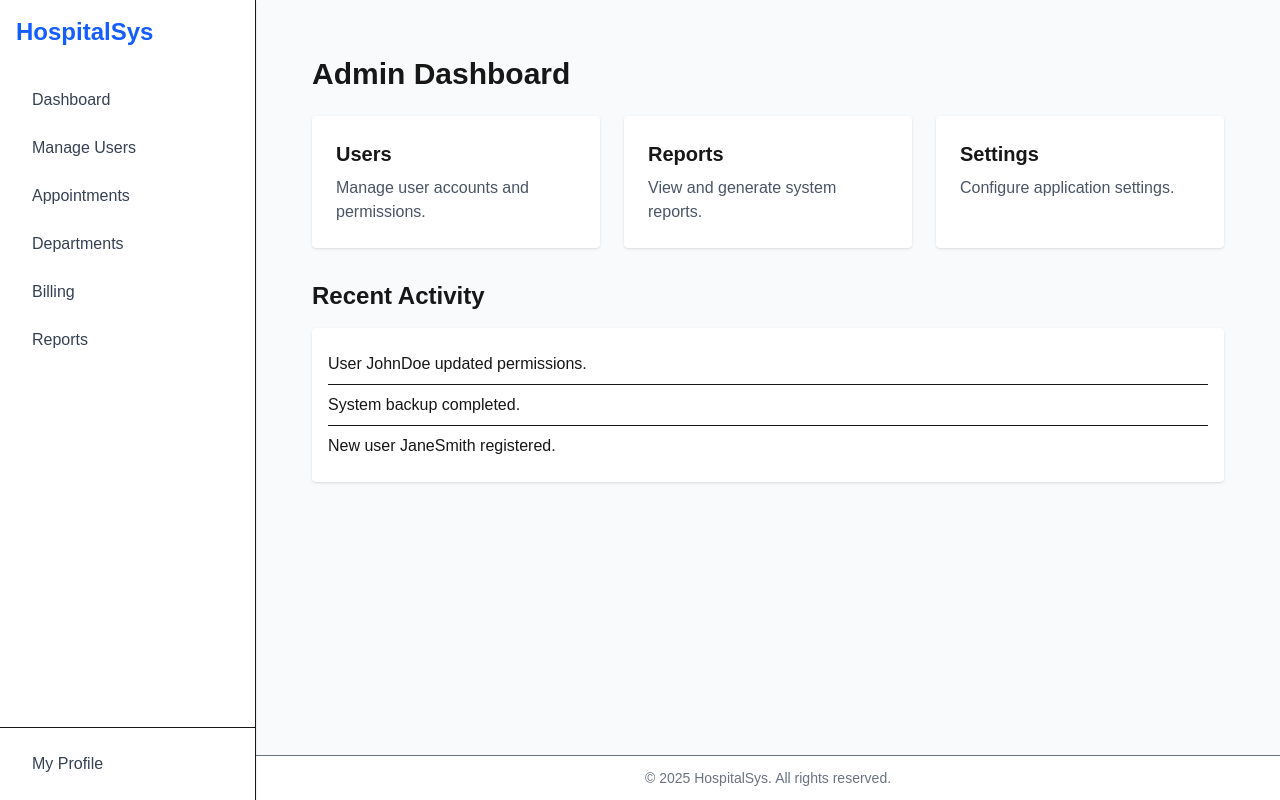
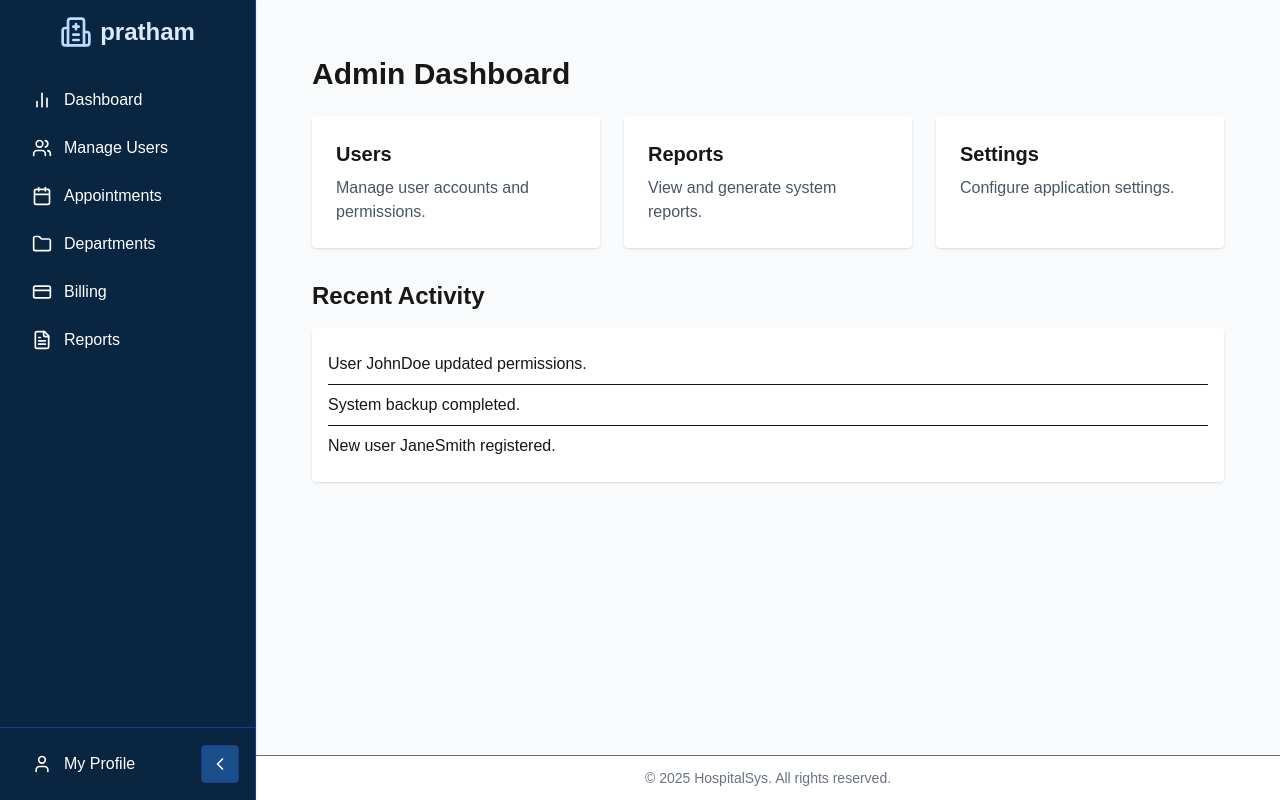
Before and after one commit to adityasriv2317/pratham, a Next.js app: page /dashboard/admin in a window 1280 px wide. Built offline with nearby package versions, Linux system fonts and the light colour scheme; a web font is replaced by a local one; what next-redux-wrapper would draw is missing.

Commit message:
sidebar fix

```diff
--- a/src/components/Sidebar.tsx
+++ b/src/components/Sidebar.tsx
@@ -2,8 +2,27 @@
 
 import { useState } from "react";
 import Link from "next/link";
-import { useRouter, usePathname } from "next/navigation";
-import { Menu, X } from "lucide-react";
+import { usePathname } from "next/navigation";
+import {
+  Menu,
+  X,
+  Hospital,
+  ChevronLeft,
+  ChevronRight,
+  Users,
+  Calendar,
+  FileText,
+  Folder,
+  CreditCard,
+  BarChart2,
+  User,
+  ClipboardList,
+  BookOpen,
+  FlaskConical,
+  MessageCircle,
+  BedDouble,
+  Contact,
+} from "lucide-react";
 import { cn } from "@/lib/utils";
 
 type Role = "admin" | "doctor" | "staff" | "patient";
@@ -12,96 +31,284 @@ interface SidebarProps {
   role: Role;
 }
 
-const menuItems = {
+// Add icon property to each menu item
+const menuItems: Record<
+  Role,
+  { label: string; href: string; icon: React.ElementType }[]
+> = {
   admin: [
-    { label: "Dashboard", href: "/admin/dashboard" },
-    { label: "Manage Users", href: "/admin/users" },
-    { label: "Appointments", href: "/admin/appointments" },
-    { label: "Departments", href: "/admin/departments" },
-    { label: "Billing", href: "/admin/billing" },
-    { label: "Reports", href: "/admin/reports" },
+    { label: "Dashboard", href: "/admin/dashboard", icon: BarChart2 },
+    { label: "Manage Users", href: "/admin/users", icon: Users },
+    { label: "Appointments", href: "/admin/appointments", icon: Calendar },
+    { label: "Departments", href: "/admin/departments", icon: Folder },
+    { label: "Billing", href: "/admin/billing", icon: CreditCard },
+    { label: "Reports", href: "/admin/reports", icon: FileText },
   ],
   doctor: [
-    { label: "Dashboard", href: "/doctor/dashboard" },
-    { label: "My Patients", href: "/doctor/patients" },
-    { label: "Appointments", href: "/doctor/appointments" },
-    { label: "Prescriptions", href: "/doctor/prescriptions" },
-    { label: "Lab Reports", href: "/doctor/reports" },
+    { label: "Dashboard", href: "/doctor/dashboard", icon: BarChart2 },
+    { label: "My Patients", href: "/doctor/patients", icon: User },
+    { label: "Appointments", href: "/doctor/appointments", icon: Calendar },
+    {
+      label: "Prescriptions",
+      href: "/doctor/prescriptions",
+      icon: ClipboardList,
+    },
+    { label: "Lab Reports", href: "/doctor/reports", icon: FlaskConical },
   ],
   staff: [
-    { label: "Dashboard", href: "/staff/dashboard" },
-    { label: "Patient Check-In", href: "/staff/checkin" },
-    { label: "Appointments", href: "/staff/appointments" },
-    { label: "Bed Management", href: "/staff/bed-management" },
-    { label: "Billing", href: "/staff/billing" },
+    { label: "Dashboard", href: "/staff/dashboard", icon: BarChart2 },
+    { label: "Patient Check-In", href: "/staff/checkin", icon: BookOpen },
+    { label: "Appointments", href: "/staff/appointments", icon: Calendar },
+    { label: "Bed Management", href: "/staff/bed-management", icon: BedDouble },
+    { label: "Billing", href: "/staff/billing", icon: CreditCard },
   ],
   patient: [
-    { label: "Dashboard", href: "/patient/dashboard" },
-    { label: "Book Appointment", href: "/patient/book" },
-    { label: "My Records", href: "/patient/records" },
-    { label: "Lab Reports", href: "/patient/labs" },
-    { label: "Payments", href: "/patient/payments" },
-    { label: "Contact Doctor", href: "/patient/contact" },
+    { label: "Dashboard", href: "/dashboard/patient", icon: BarChart2 },
+    { label: "Book Appointment", href: "/patient/book", icon: Calendar },
+    { label: "My Records", href: "/patient/records", icon: FileText },
+    { label: "Lab Reports", href: "/patient/labs", icon: FlaskConical },
+    { label: "Payments", href: "/patient/payments", icon: CreditCard },
+    { label: "Contact Doctor", href: "/patient/contact", icon: MessageCircle },
   ],
 };
 
+const darkBlue = "bg-[#0a2540]"; // Dark blue background
+const darkBlueHover = "hover:bg-[#163e6c]";
+const lightBlue = "bg-[#1a4f8c]";
+const textLight = "text-white";
+const textMuted = "text-blue-100";
+
 const Sidebar = ({ role }: SidebarProps) => {
-  const [isOpen, setIsOpen] = useState(false);
-  const router = useRouter();
+  const [isOpen, setIsOpen] = useState(false); // mobile sidebar
+  const [desktopOpen, setDesktopOpen] = useState(true); // desktop sidebar
   const pathname = usePathname();
 
   const renderLinks = () => (
     <>
-      {menuItems[role].map((item) => (
+      {menuItems[role].map((item) => {
+        const Icon = item.icon;
+        return (
           <Link
             key={item.href}
             href={item.href}
             className={cn(
-            "block px-4 py-2 rounded-md text-gray-700 hover:bg-blue-100",
-            pathname === item.href ? "bg-blue-200 font-semibold" : ""
+              "flex items-center gap-3 px-4 py-2 rounded-md transition-colors",
+              textLight,
+              darkBlueHover,
+              pathname === item.href
+                ? "bg-blue-900 font-semibold"
+                : "font-normal"
             )}
+            onClick={() => setIsOpen(false)}
           >
-          {item.label}
+            <Icon className="h-5 w-5" />
+            <span>{item.label}</span>
           </Link>
-      ))}
+        );
+      })}
     </>
   );
 
   return (
     <>
-      {/* Mobile menu button */}
-      <div className="md:hidden flex items-center justify-between p-4 bg-white shadow-sm sticky top-0 z-50">
-        <h1 className="text-xl font-bold text-blue-600">HospitalSys</h1>
-        <button onClick={() => setIsOpen(!isOpen)}>
+      {/* Mobile Top Bar */}
+      <div
+        className={cn(
+          "md:hidden flex items-center justify-between p-4",
+          darkBlue,
+          "sticky top-0 z-50"
+        )}
+      >
+        <div className="flex items-center gap-2">
+          <Hospital className="h-7 w-7 text-blue-200" />
+          <h1 className={cn("text-xl font-bold", textLight)}>pratham</h1>
+        </div>
+        <button
+          onClick={() => setIsOpen(!isOpen)}
+          aria-label="Toggle menu"
+          className={cn("p-2 rounded", darkBlueHover, textLight)}
+        >
           {isOpen ? <X className="h-6 w-6" /> : <Menu className="h-6 w-6" />}
         </button>
       </div>
 
-      {/* Sidebar (mobile and desktop) */}
+      {/* Sidebar for desktop */}
       <aside
         className={cn(
-          "fixed z-40 top-0 left-0 h-full w-64 bg-white border-r shadow-sm flex flex-col justify-between transition-transform",
-          "md:translate-x-0", // Always visible on md+
-          isOpen ? "translate-x-0" : "-translate-x-full",
-          "md:static md:flex"
+          "hidden md:flex flex-col justify-between z-40 top-0 left-0 h-full transition-all",
+          desktopOpen ? "w-64" : "w-16",
+          darkBlue,
+          "border-r border-blue-900 shadow-sm"
+        )}
+        style={{ transition: "width 0.3s" }}
+      >
+        <div>
+          <div className="flex items-center w-full justify-center gap-2 p-4 text-2xl font-bold text-blue-100">
+            <Hospital className="h-8 w-8 text-blue-200" />
+            {desktopOpen && <span>pratham</span>}
+          </div>
+          <nav
+            className={cn(
+              "mt-4 flex flex-col space-y-2 px-4",
+              !desktopOpen && "px-1"
             )}
           >
+            {desktopOpen
+              ? menuItems[role].map((item) => {
+                  const Icon = item.icon;
+                  return (
+                    <Link
+                      key={item.href}
+                      href={item.href}
+                      className={cn(
+                        "flex items-center gap-3 px-4 py-2 rounded-md transition-colors",
+                        textLight,
+                        darkBlueHover,
+                        pathname === item.href
+                          ? "bg-blue-900 font-semibold"
+                          : "font-normal"
+                      )}
+                    >
+                      <Icon className="h-5 w-5" />
+                      <span>{item.label}</span>
+                    </Link>
+                  );
+                })
+              : // Only show icons when collapsed
+                menuItems[role].map((item) => {
+                  const Icon = item.icon;
+                  return (
+                    <Link
+                      key={item.href}
+                      href={item.href}
+                      className={cn(
+                        "flex items-center justify-center h-10 w-10 mx-auto rounded-md transition-colors",
+                        textLight,
+                        darkBlueHover,
+                        pathname === item.href
+                          ? "bg-blue-900 font-semibold"
+                          : "font-normal"
+                      )}
+                      title={item.label}
+                    >
+                      <Icon className="h-5 w-5" />
+                    </Link>
+                  );
+                })}
+          </nav>
+        </div>
+        <div className="p-4 border-t border-blue-900 flex items-center justify-between">
+          {desktopOpen ? (
+            <Link
+              href="/profile"
+              className={cn(
+                "flex items-center gap-3 w-full px-4 py-2 rounded-md transition-colors",
+                textLight,
+                darkBlueHover
+              )}
+            >
+              <User className="h-5 w-5" />
+              <span>My Profile</span>
+            </Link>
+          ) : (
+            <Link
+              href="/profile"
+              className={cn(
+                "flex items-center justify-center h-10 w-10 rounded-md transition-colors",
+                textLight,
+                darkBlueHover
+              )}
+              title="My Profile"
+            >
+              <span className="sr-only">My Profile</span>
+              <User className="h-5 w-5" />
+            </Link>
+          )}
+          {/* Toggle button */}
+          <button
+            onClick={() => setDesktopOpen((v) => !v)}
+            aria-label={desktopOpen ? "Collapse sidebar" : "Expand sidebar"}
+            className={cn(
+              "ml-2 p-2 rounded transition-colors",
+              darkBlueHover,
+              lightBlue,
+              textLight,
+              "border border-blue-900"
+            )}
+            type="button"
+          >
+            {desktopOpen ? (
+              <ChevronLeft className="h-5 w-5" />
+            ) : (
+              <ChevronRight className="h-5 w-5" />
+            )}
+          </button>
+        </div>
+      </aside>
+
+      {/* Mobile menu overlay */}
+      <div
+        className={cn(
+          "fixed inset-0 z-40 bg-black bg-opacity-40 transition-opacity md:hidden",
+          isOpen
+            ? "opacity-100 pointer-events-auto"
+            : "opacity-0 pointer-events-none"
+        )}
+        onClick={() => setIsOpen(false)}
+        aria-hidden={!isOpen}
+      />
+
+      {/* Mobile Sidebar */}
+      <aside
+        className={cn(
+          "fixed z-50 top-0 left-0 h-full w-64 flex flex-col justify-between transition-transform md:hidden",
+          darkBlue,
+          "border-r border-blue-900 shadow-lg",
+          isOpen ? "translate-x-0" : "-translate-x-full"
+        )}
+        style={{ transition: "transform 0.3s" }}
+      >
         <div>
-          <div className="hidden md:block p-4 text-2xl font-bold text-blue-600">
-            HospitalSys
+          <div className="flex items-center gap-2 p-4 text-2xl font-bold text-blue-100">
+            <Hospital className="h-8 w-8 text-blue-200" />
+            pratham
           </div>
           <nav className="mt-4 flex flex-col space-y-2 px-4">
-            {renderLinks()}
+            {menuItems[role].map((item) => {
+              const Icon = item.icon;
+              return (
+                <Link
+                  key={item.href}
+                  href={item.href}
+                  className={cn(
+                    "flex items-center gap-3 px-4 py-2 rounded-md transition-colors",
+                    textLight,
+                    darkBlueHover,
+                    pathname === item.href
+                      ? "bg-blue-900 font-semibold"
+                      : "font-normal"
+                  )}
+                  onClick={() => setIsOpen(false)}
+                >
+                  <Icon className="h-5 w-5" />
+                  <span>{item.label}</span>
+                </Link>
+              );
+            })}
           </nav>
         </div>
-
-        {/* Profile button */}
-        <div className="p-4 border-t">
+        <div className="p-4 border-t border-blue-900">
           <Link
             href="/profile"
-            className="block w-full px-4 py-2 rounded-md text-gray-700 hover:bg-blue-100"
+            className={cn(
+              "flex items-center gap-3 w-full px-4 py-2 rounded-md transition-colors",
+              textLight,
+              darkBlueHover
+            )}
+            onClick={() => setIsOpen(false)}
           >
-            My Profile
+            <User className="h-5 w-5" />
+            <span>My Profile</span>
           </Link>
         </div>
       </aside>
```
Also changed, not shown: src/pages/api/User/login.js (added). Lines whose indentation alone changed are shown as unchanged.
